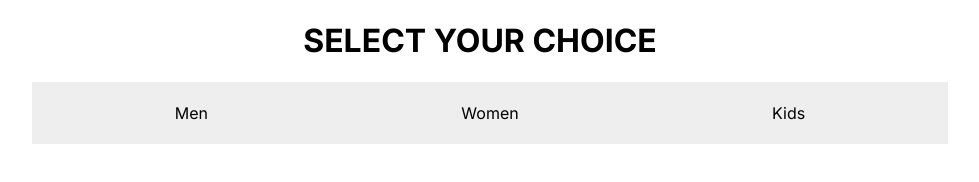
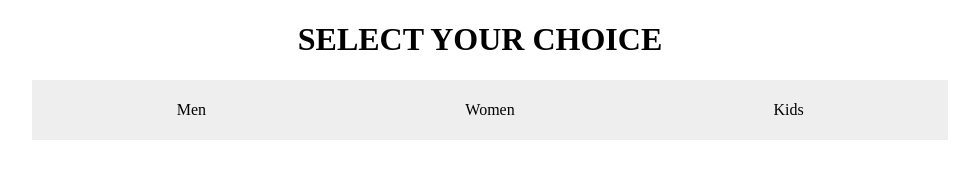
Before and after one commit to shivamrelhan2002/Marmeto-Project, a plain HTML site: page index.html in a window 1280 px wide. Shown: the whole page, without its empty margins (160-1139 px from the left). Drawn offline with Linux system fonts and the light colour scheme; no server answers.

Commit message:
Update style.css

```diff
--- a/style.css
+++ b/style.css
@@ -1,5 +1,5 @@
 body {
-  font-family: "Inter", sans-serif;
+  font-family: "https://fonts.google.com/specimen/inter";
   margin: 0;
   padding: 0;
 }
```
